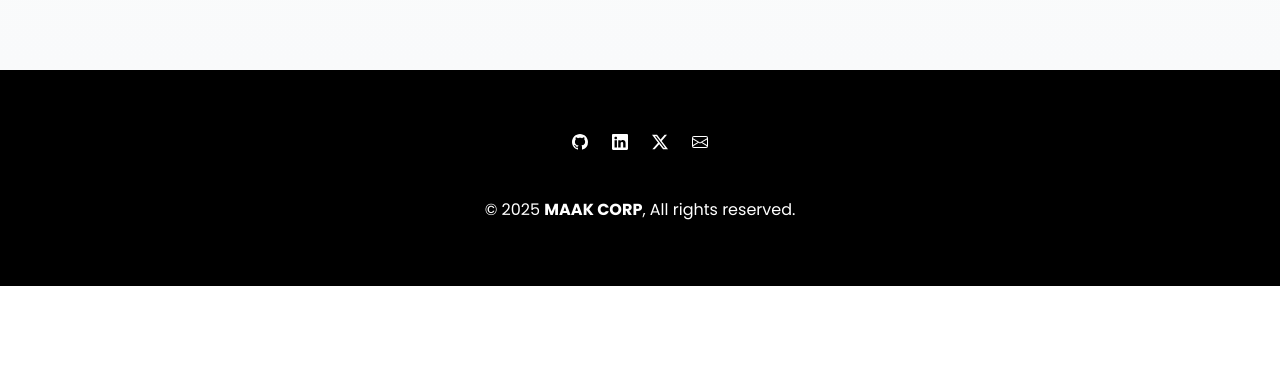
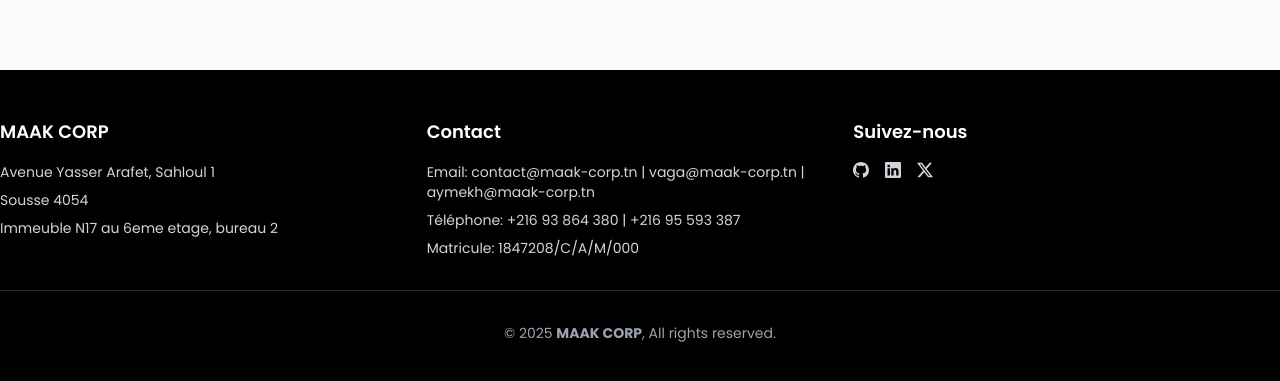
Before and after one commit to vaga-tn/vaga.tn, a Next.js app: page / in a window 1280 px wide. Shown: the part 3992-4373 px from the top of the page. Before the commit the page ends 4278 px from the top, so only its background shows below. Built offline with nearby package versions, Linux system fonts and the light colour scheme.

Commit message:
chore: udpdated footer

```diff
--- a/src/components/footer.tsx
+++ b/src/components/footer.tsx
@@ -30,33 +30,60 @@
                     <path d="M12.6.75h2.454l-5.36 6.142L16 15.25h-4.937l-3.867-5.07-4.425 5.07H.316l5.733-6.57L0 .75h5.063l3.495 4.633L12.601.75Zm-.86 13.028h1.36L4.323 2.145H2.865z" />
                 </svg>
             )
-        },
-        {
-            name: 'Email',
-            href: 'mailto:contact@maak-corp.tn',
-            icon: (
-                <svg xmlns="http://www.w3.org/2000/svg" width="16" height="16" fill="currentColor" className="bi bi-envelope" viewBox="0 0 16 16">
-                    <path d="M0 4a2 2 0 0 1 2-2h12a2 2 0 0 1 2 2v8a2 2 0 0 1-2 2H2a2 2 0 0 1-2-2zm2-1a1 1 0 0 0-1 1v.217l7 4.2 7-4.2V4a1 1 0 0 0-1-1zm13 2.383-4.708 2.825L15 11.105zm-.034 6.876-5.64-3.471L8 9.583l-1.326-.795-5.64 3.47A1 1 0 0 0 2 13h12a1 1 0 0 0 .966-.741M1 11.105l4.708-2.897L1 5.383z" />
-                </svg>
-            )
-        },
+        }
     ];
 
     return (
-        <footer className='flex flex-col items-center gap-4 py-8 text-white bg-black'>
-            <div className="flex justify-center mt-8 space-x-6">
-                {
-                    SOCIALS.map((item, index: number) => (
-                        <a key={index} target="_blank" href={item.href} className="hover:text-gray-500">
-                            {item.icon}
-                        </a>
-                    ))
-                }
+        <footer className='py-12 text-white bg-black'>
+            <div className="mx-auto max-w-7xl space-y-8">
+                <div className="grid grid-cols-3">
+                    {/* Company Info */}
+                    <div className="flex flex-col items-center md:items-start">
+                        <h3 className="text-lg font-semibold mb-4">MAAK CORP</h3>
+                        <div className="flex flex-col gap-2 text-sm text-gray-300">
+                            <p>Avenue Yasser Arafet, Sahloul 1</p>
+                            <p>Sousse 4054</p>
+                            <p>Immeuble N17 au 6eme etage, bureau 2</p>
+                        </div>
+                    </div>
+
+                    {/* Contact Info */}
+                    <div className="flex flex-col items-center md:items-start">
+                        <h3 className="text-lg font-semibold mb-4">Contact</h3>
+                        <div className="flex flex-col gap-2 text-sm text-gray-300">
+                            <p>Email: contact@maak-corp.tn | vaga@maak-corp.tn | aymekh@maak-corp.tn</p>
+                            <p>Téléphone: +216 93 864 380 | +216 95 593 387</p>
+                            <p>Matricule: 1847208/C/A/M/000</p>
+                        </div>
+                    </div>
+
+                    {/* Social Links */}
+                    <div className="flex flex-col items-center md:items-start">
+                        <h3 className="text-lg font-semibold mb-4">Suivez-nous</h3>
+                        <div className="flex space-x-4">
+                            {SOCIALS.map((item, index: number) => (
+                                <a
+                                    key={index}
+                                    target="_blank"
+                                    href={item.href}
+                                    className="text-gray-300 hover:text-white transition-colors"
+                                    aria-label={item.name}
+                                >
+                                    {item.icon}
+                                </a>
+                            ))}
+                        </div>
+                    </div>
+                </div>
+
+                {/* Copyright */}
+                <div className="border-t border-gray-800 pt-8">
+                    <p className="text-center text-sm text-gray-400">
+                        © {new Date().getFullYear()} <Link href={'https://maak-corp.tn'} className="hover:text-white transition-colors"><strong>MAAK CORP</strong></Link>, All rights reserved.
+                    </p>
+                </div>
             </div>
-            <p className="py-8 text-base leading-6 text-center text-white">
-                © {new Date().getFullYear()} <Link href={'https://maak-corp.tn'}><strong>MAAK CORP</strong></Link>, All rights reserved.
-            </p>
-        </footer >
+        </footer>
     )
 }
 
```
